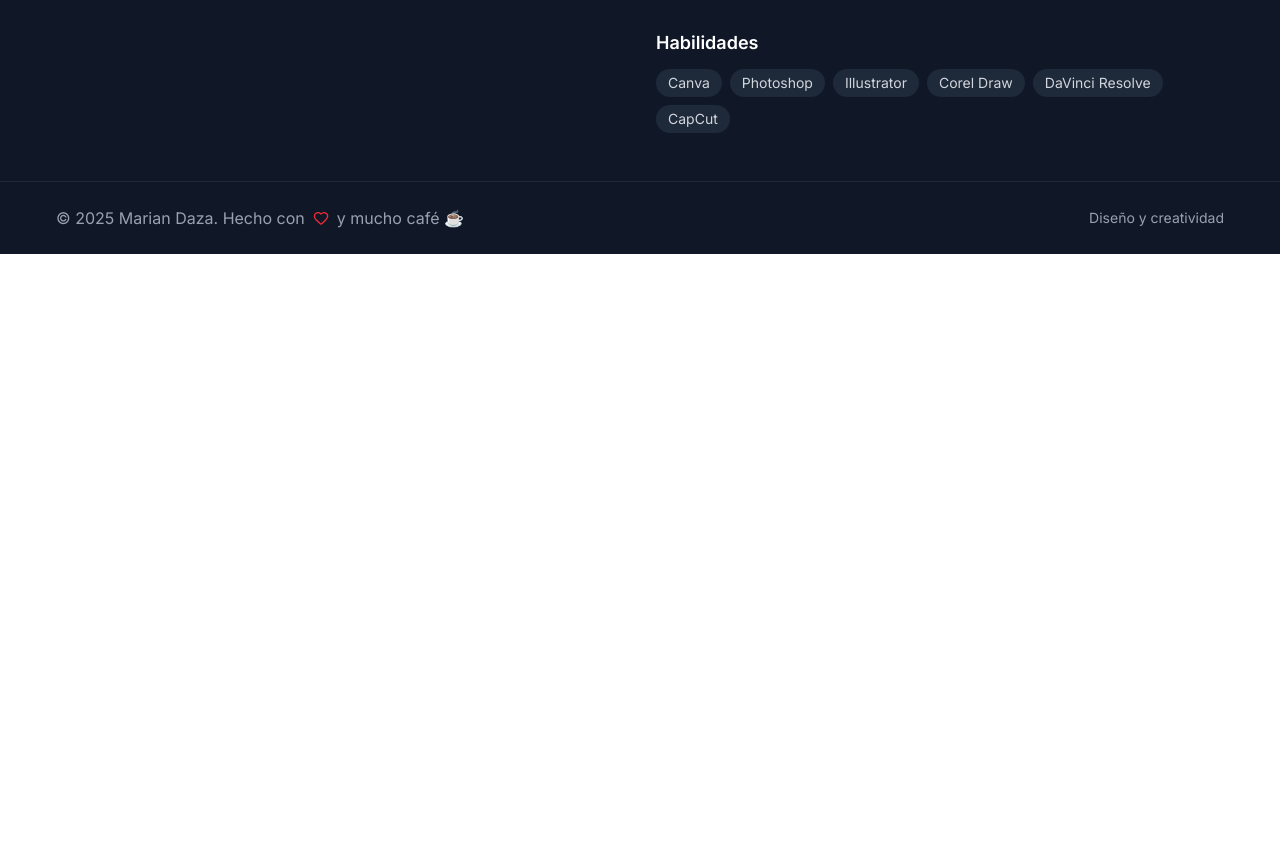
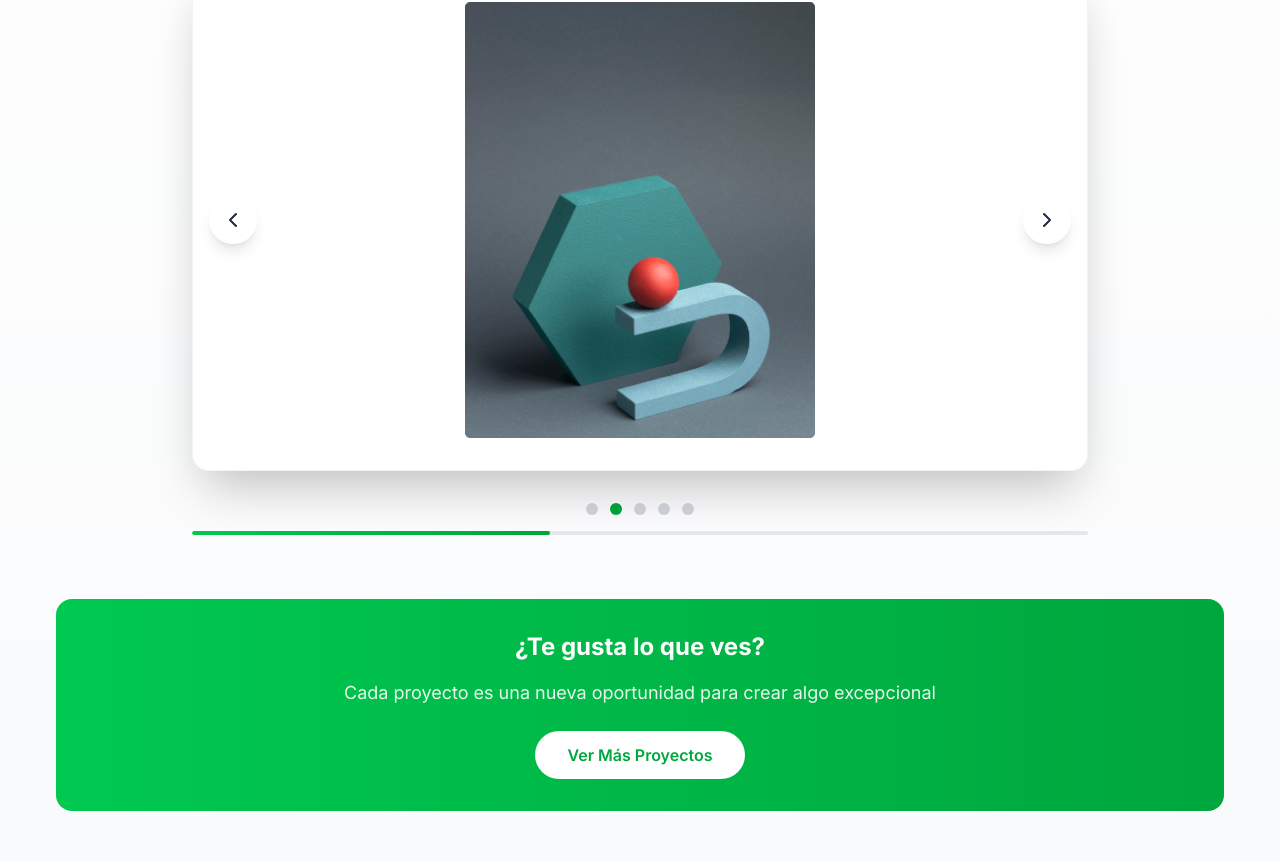
Before and after one commit to JackRakham/portfolio-marian, a Next.js app: page / in a window 1280 px wide. Shown: the part 3178-4040 px from the top of the page. Before the commit the page ends 3432 px from the top, so only its background shows below. Built offline with nearby package versions, Linux system fonts and the light colour scheme.

Commit message:
Add Carousel component to showcase portfolio images

```diff
--- a/src/app/page.tsx
+++ b/src/app/page.tsx
@@ -5,6 +5,7 @@ import Education from '@/components/Home/Education';
 import Progresswork from '@/components/Home/WorkProgress';
 import Experiance from '@/components/Home/Experiance';
 import Services from '@/components/Home/Services';
+import Carousel from '@/components/Home/Carousel';
 import Portfolio from '@/components/SharedComponent/portfollio'
 export const metadata: Metadata = {
   title: "Marian Daza - Portfolio",
@@ -18,6 +19,7 @@ export default function Home() {
       <Education />
       <Progresswork isColorMode={false} />
       <Experiance />
+      <Carousel />
       {/* {<Portfolio />} */}
     </main>
   )
--- /dev/null
+++ b/src/components/Home/Carousel/index.tsx
@@ -0,0 +1,204 @@
+'use client'
+import React, { useState, useEffect } from 'react'
+import Image from 'next/image'
+import { ChevronLeft, ChevronRight, Eye } from 'lucide-react'
+
+// Lista de imágenes del portfolio
+const portfolioImages = [
+    {
+        src: '/images/portfolio/cozycasa.png',
+        title: 'CozyCasa',
+        description: 'Diseño de identidad visual para marca de hogar'
+    },
+    {
+        src: '/images/portfolio/humans.png',
+        title: 'Humans',
+        description: 'Branding para empresa de recursos humanos'
+    },
+    {
+        src: '/images/portfolio/mars.png',
+        title: 'Mars Project',
+        description: 'Diseño futurista para proyecto espacial'
+    },
+    {
+        src: '/images/portfolio/panda-logo.png',
+        title: 'Panda Logo',
+        description: 'Logo minimalista con concepto orgánico'
+    },
+    {
+        src: '/images/portfolio/roket-squred.png',
+        title: 'Rocket Squared',
+        description: 'Identidad visual para startup tecnológica'
+    }
+]
+
+const Carousel = () => {
+    const [currentIndex, setCurrentIndex] = useState(0)
+    const [isAutoPlay, setIsAutoPlay] = useState(true)
+
+    // Auto-play functionality
+    useEffect(() => {
+        if (!isAutoPlay) return
+
+        const interval = setInterval(() => {
+            setCurrentIndex((prevIndex) =>
+                prevIndex === portfolioImages.length - 1 ? 0 : prevIndex + 1
+            )
+        }, 4000)
+
+        return () => clearInterval(interval)
+    }, [isAutoPlay])
+
+    const goToPrevious = () => {
+        setCurrentIndex(
+            currentIndex === 0 ? portfolioImages.length - 1 : currentIndex - 1
+        )
+    }
+
+    const goToNext = () => {
+        setCurrentIndex(
+            currentIndex === portfolioImages.length - 1 ? 0 : currentIndex + 1
+        )
+    }
+
+    const goToSlide = (index: number) => {
+        setCurrentIndex(index)
+    }
+
+    return (
+        <section className="py-16 bg-gradient-to-b from-white to-gray-50">
+            <div className="container mx-auto max-w-6xl px-4">
+                <div className="text-center mb-12">
+                    <h2
+                        className="text-4xl font-bold text-midnight_text mb-4"
+                        data-aos="fade-up"
+                        data-aos-duration="600"
+                    >
+                        Portfolio de Trabajos
+                    </h2>
+                    <p
+                        className="text-lg text-gray-600 max-w-2xl mx-auto"
+                        data-aos="fade-up"
+                        data-aos-delay="200"
+                        data-aos-duration="600"
+                    >
+                        Explora algunos de mis proyectos más destacados y descubre la calidad de mis diseños
+                    </p>
+                </div>
+
+                <div
+                    className="relative max-w-4xl mx-auto"
+                    data-aos="fade-up"
+                    data-aos-delay="300"
+                    data-aos-duration="600"
+                    onMouseEnter={() => setIsAutoPlay(false)}
+                    onMouseLeave={() => setIsAutoPlay(true)}
+                >
+                    {/* Main carousel container */}
+                    <div className="relative overflow-hidden rounded-2xl shadow-2xl bg-white border border-gray-100">
+                        <div className="relative h-96 md:h-[500px]">
+                            {portfolioImages.map((image, index) => (
+                                <div
+                                    key={index}
+                                    className={`absolute inset-0 transition-all duration-700 ease-in-out ${index === currentIndex
+                                            ? 'opacity-100 transform translate-x-0'
+                                            : index < currentIndex
+                                                ? 'opacity-0 transform -translate-x-full'
+                                                : 'opacity-0 transform translate-x-full'
+                                        }`}
+                                >
+                                    <div className="relative h-full w-full group">
+                                        <Image
+                                            src={image.src}
+                                            alt={image.title}
+                                            fill
+                                            className="object-contain p-8 group-hover:scale-105 transition-transform duration-500"
+                                            priority={index === 0}
+                                        />
+
+                                        {/* Overlay with project info */}
+                                        <div className="absolute inset-0 bg-gradient-to-t from-black/60 via-transparent to-transparent opacity-0 group-hover:opacity-100 transition-opacity duration-300">
+                                            <div className="absolute bottom-8 left-8 right-8 text-white">
+                                                <div className="flex items-center gap-2 mb-2">
+                                                    <Eye size={20} className="text-green-400" />
+                                                    <span className="text-sm font-medium text-green-400">Ver Proyecto</span>
+                                                </div>
+                                                <h3 className="text-2xl font-bold mb-2">{image.title}</h3>
+                                                <p className="text-gray-200">{image.description}</p>
+                                            </div>
+                                        </div>
+                                    </div>
+                                </div>
+                            ))}
+                        </div>
+
+                        {/* Navigation arrows */}
+                        <button
+                            onClick={goToPrevious}
+                            className="absolute left-4 top-1/2 transform -translate-y-1/2 bg-white/90 hover:bg-white text-gray-800 p-3 rounded-full shadow-lg hover:shadow-xl transition-all duration-300 hover:scale-110 group"
+                            aria-label="Imagen anterior"
+                        >
+                            <ChevronLeft size={24} className="group-hover:text-green-600 transition-colors duration-300" />
+                        </button>
+
+                        <button
+                            onClick={goToNext}
+                            className="absolute right-4 top-1/2 transform -translate-y-1/2 bg-white/90 hover:bg-white text-gray-800 p-3 rounded-full shadow-lg hover:shadow-xl transition-all duration-300 hover:scale-110 group"
+                            aria-label="Imagen siguiente"
+                        >
+                            <ChevronRight size={24} className="group-hover:text-green-600 transition-colors duration-300" />
+                        </button>
+                    </div>
+
+                    {/* Dots indicator */}
+                    <div className="flex justify-center space-x-3 mt-8">
+                        {portfolioImages.map((_, index) => (
+                            <button
+                                key={index}
+                                onClick={() => goToSlide(index)}
+                                className={`w-3 h-3 rounded-full transition-all duration-300 hover:scale-125 ${index === currentIndex
+                                        ? 'bg-green-600 shadow-lg'
+                                        : 'bg-gray-300 hover:bg-gray-400'
+                                    }`}
+                                aria-label={`Ir a imagen ${index + 1}`}
+                            />
+                        ))}
+                    </div>
+
+                    {/* Progress bar */}
+                    <div className="mt-4 w-full bg-gray-200 rounded-full h-1 overflow-hidden">
+                        <div
+                            className="bg-gradient-to-r from-green-500 to-green-600 h-1 rounded-full transition-all duration-300"
+                            style={{
+                                width: `${((currentIndex + 1) / portfolioImages.length) * 100}%`
+                            }}
+                        />
+                    </div>
+                </div>
+
+                {/* CTA Section */}
+                <div
+                    className="text-center mt-16"
+                    data-aos="fade-up"
+                    data-aos-delay="400"
+                    data-aos-duration="600"
+                >
+                    <div className="bg-gradient-to-r from-green-500 to-green-600 rounded-2xl p-8 text-white">
+                        <h3 className="text-2xl font-bold mb-4">¿Te gusta lo que ves?</h3>
+                        <p className="text-lg mb-6 opacity-90">
+                            Cada proyecto es una nueva oportunidad para crear algo excepcional
+                        </p>
+                        <a
+                            href="https://wa.link/8ye4il"
+                            className="inline-block bg-white text-green-600 px-8 py-3 rounded-full font-semibold hover:bg-gray-100 transition-colors duration-300 hover:scale-105 transform"
+                        >
+                            Ver Más Proyectos
+                        </a>
+                    </div>
+                </div>
+            </div>
+        </section>
+    )
+}
+
+export default Carousel
```
